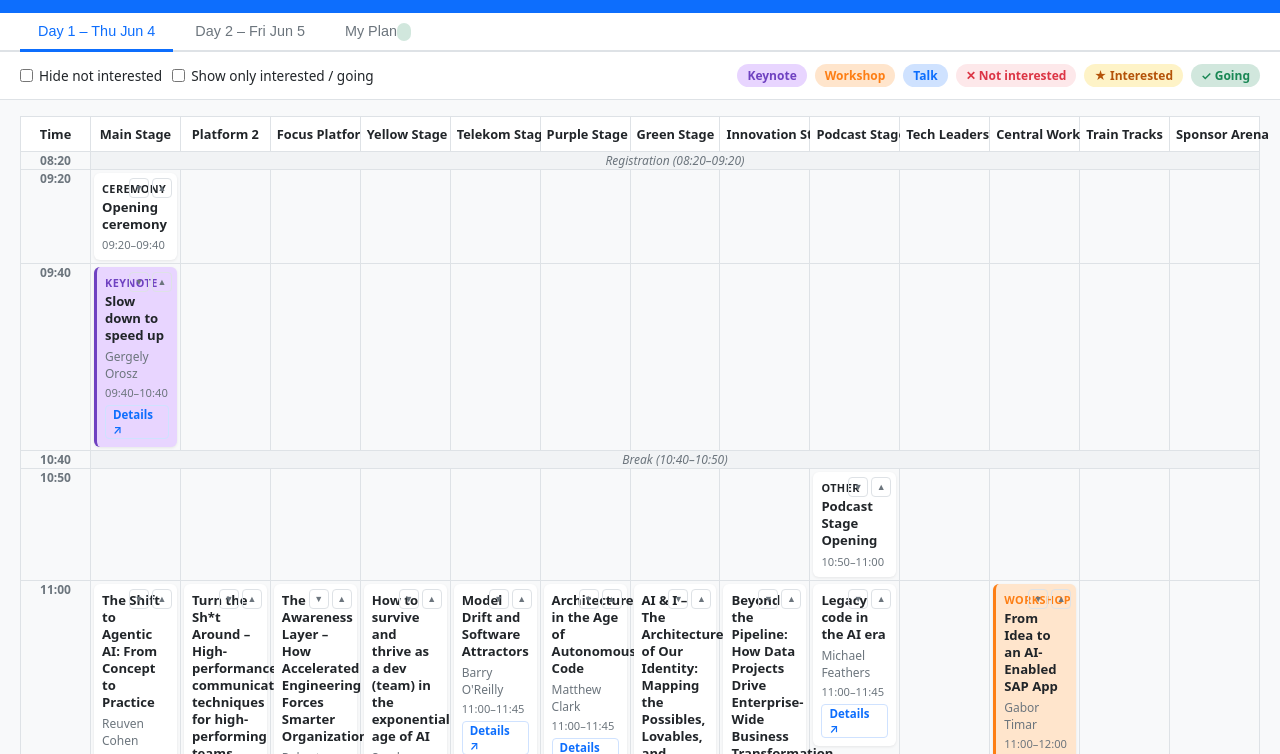
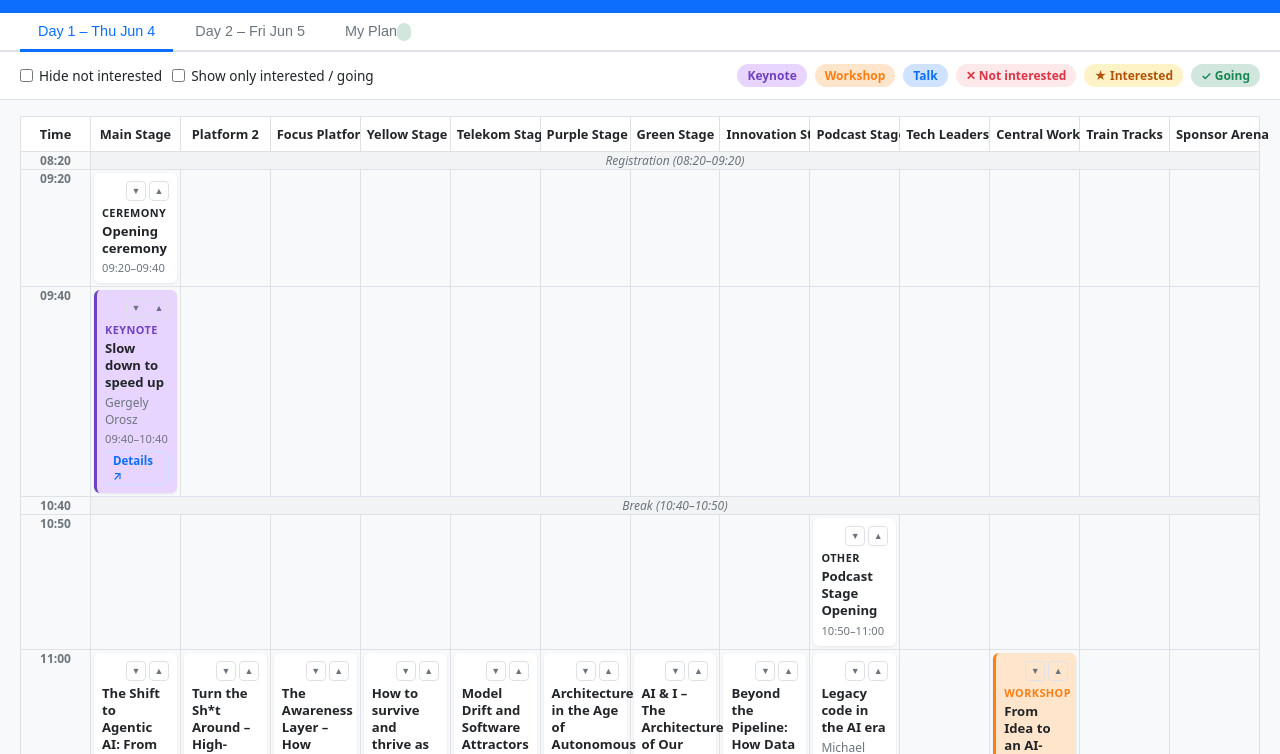
Before and after one commit to defaultbranch/craft-budapest-2026, a plain HTML site: page docs/index.html in a window 1280 px wide. Shown: the part 46-800 px from the top of the page. Drawn offline with Linux system fonts and the light colour scheme.

Commit message:
clear placement of promo/demo buttons

```diff
--- a/docs/schedule.css
+++ b/docs/schedule.css
@@ -46,7 +46,7 @@ td.break-cell { background: var(--break-bg); text-align: center; color: var(--mu
 td.empty-cell { background: var(--bg); }
 
 /* ── CARD ── */
-.card { background: var(--card); border-radius: var(--radius); padding: 8px; margin: 3px; box-shadow: var(--shadow); cursor: default; transition: box-shadow .15s; position: relative; }
+.card { background: var(--card); border-radius: var(--radius); padding: 8px; margin: 3px; box-shadow: var(--shadow); cursor: default; transition: box-shadow .15s; container-type: inline-size; }
 .card:hover { box-shadow: 0 3px 8px rgba(0,0,0,.14); }
 /* ── CARD STATE ── */
 .card.state-not-interested { background: var(--ni-light); border-left: 3px solid var(--ni); opacity: .7; }
@@ -64,14 +64,24 @@ td.empty-cell { background: var(--bg); }
 .card-type.keynote { color: var(--keynote); }
 .card-type.workshop { color: var(--workshop); }
 .card-type.talk { color: var(--accent); }
-.card-title { font-size: .82rem; font-weight: 600; line-height: 1.3; margin-bottom: 4px; }
 .card-title a { color: inherit; text-decoration: none; }
 .card-title a:hover { text-decoration: underline; }
 .card-speakers { font-size: .75rem; color: var(--muted); }
 .card-time { font-size: .7rem; color: var(--muted); margin-top: 3px; }
+
+/* ── CARD HEADER (title + promote/demote buttons) ── */
+.card-header { display: flex; align-items: flex-start; gap: 4px; margin-bottom: 3px; }
+.card-main { flex: 1 1 0; min-width: 0; }
+.card-title { font-size: .82rem; font-weight: 600; line-height: 1.3; }
+.card-state-btns { flex: 0 0 auto; display: flex; gap: 3px; }
+/* Narrow card: buttons wrap above the content block, right-flushed */
+@container (max-width: 130px) {
+  .card-header { flex-wrap: wrap; justify-content: flex-end; }
+  .card-main { flex: 0 0 100%; order: 2; }
+  .card-state-btns { order: 1; }
+}
 .card-details-btn { display: inline-block; margin-top: 5px; font-size: .72rem; font-weight: 600; color: var(--accent); text-decoration: none; border: 1px solid var(--accent-light); border-radius: 4px; padding: 1px 7px; transition: background .15s; }
 .card-details-btn:hover { background: var(--accent-light); }
-.card-state-btns { position: absolute; top: 5px; right: 5px; display: flex; gap: 3px; }
 .card-down-btn, .card-up-btn { background: none; border: 1px solid var(--border); border-radius: 4px; width: 20px; height: 20px; cursor: pointer; font-size: 9px; display: flex; align-items: center; justify-content: center; transition: background .15s, border-color .15s, color .15s; padding: 0; color: var(--muted); }
 .card-down-btn:hover { background: var(--ni-light); border-color: var(--ni); color: var(--ni); }
 .card-down-btn.active { background: var(--ni); border-color: var(--ni); color: #fff; }
--- a/docs/schedule.js
+++ b/docs/schedule.js
@@ -104,13 +104,17 @@ function cardHTML(e, showStage) {
   const upTitle = state === 'going' ? 'Going – click to demote' : state === 'interested' ? 'Interested – click to promote to Going' : 'Click to mark as interested';
   const detailsBtn = e.url ? `<a class="card-details-btn" href="${e.url}" target="_blank" rel="noopener">Details ↗</a>` : '';
   return `<div class="${cardClass}" data-eid="${eid}"${urlAttr}>
-    <div class="card-state-btns">
-      <button class="card-down-btn${downActive}" title="${downTitle}" aria-label="${downTitle}">▼</button>
-      <button class="card-up-btn${upExtra}" title="${upTitle}" aria-label="${upTitle}">▲</button>
+    <div class="card-header">
+      <div class="card-main">
+        ${e.type !== 'talk' ? `<div class="card-type ${e.type}">${e.type}</div>` : ''}
+        ${showStage && e.stage ? `<div class="stage-label">${e.stage}</div>` : ''}
+        <div class="card-title">${e.title}</div>
+      </div>
+      <div class="card-state-btns">
+        <button class="card-down-btn${downActive}" title="${downTitle}" aria-label="${downTitle}">▼</button>
+        <button class="card-up-btn${upExtra}" title="${upTitle}" aria-label="${upTitle}">▲</button>
+      </div>
     </div>
-    ${e.type !== 'talk' ? `<div class="card-type ${e.type}">${e.type}</div>` : ''}
-    ${showStage && e.stage ? `<div class="stage-label">${e.stage}</div>` : ''}
-    <div class="card-title">${e.title}</div>
     ${e.speakers && e.speakers.length ? `<div class="card-speakers">${e.speakers.join(', ')}</div>` : ''}
     <div class="card-time">${e.start}–${e.end}</div>
     ${detailsBtn}
```
